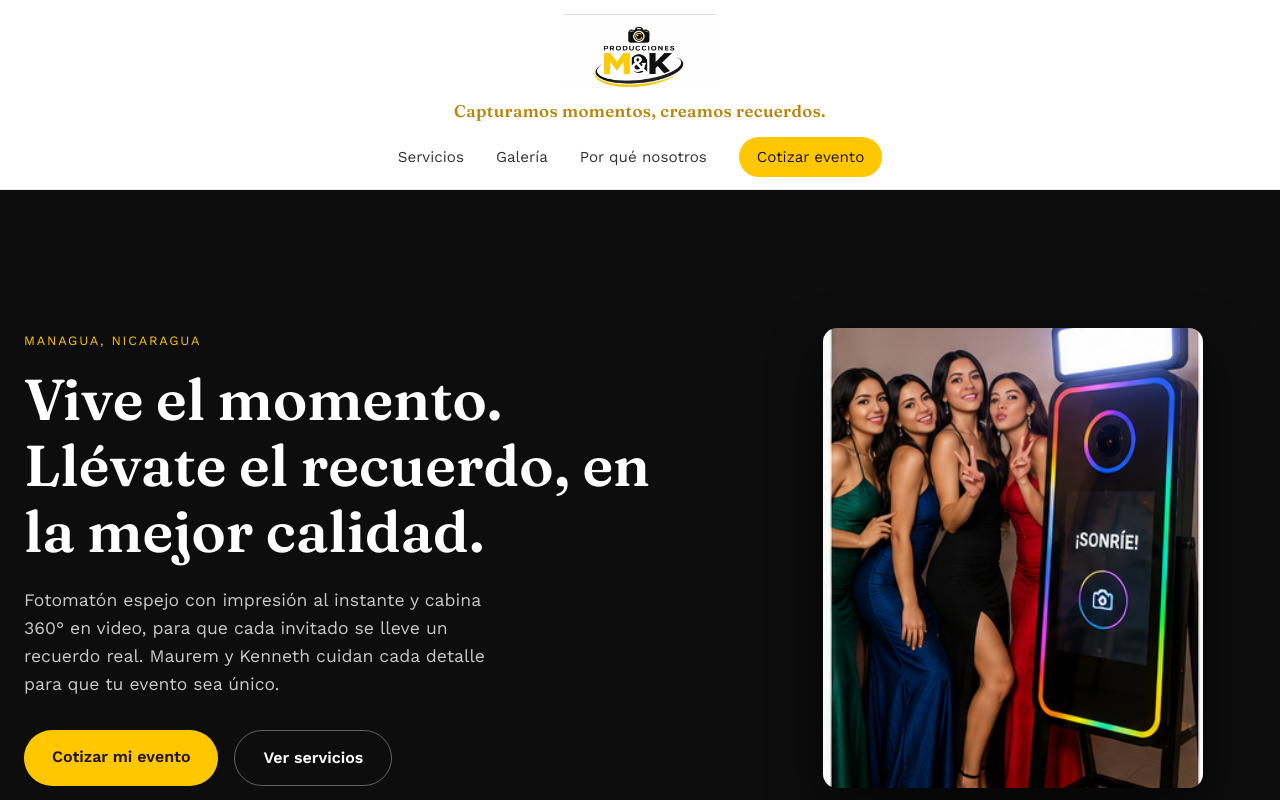
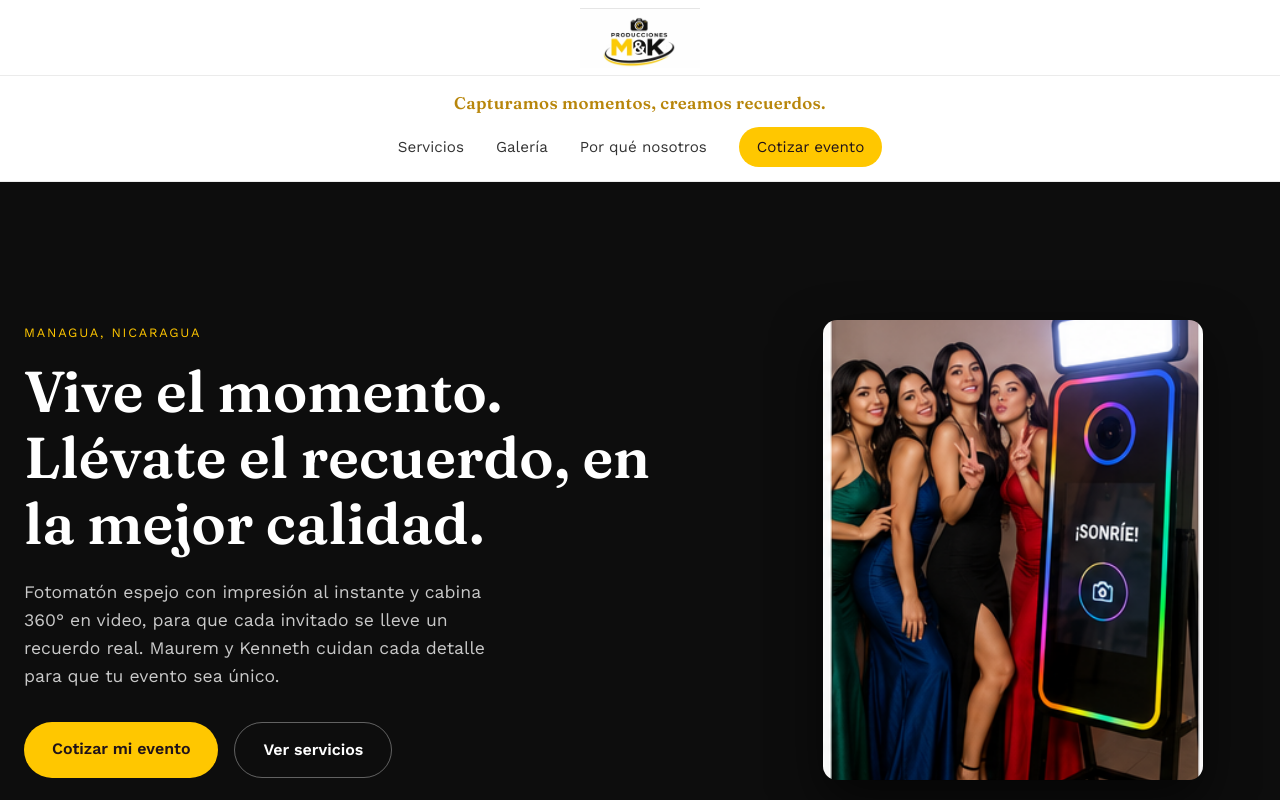
Before and after one commit to produccionesmyk/produccionesmyk.github.io, a plain HTML site: page index.html in a window 1280 px wide. Shown: the top 800 px of the page. Drawn offline with nearby package versions, Linux system fonts and the light colour scheme.

Commit message:
Add files via upload

```diff
--- a/index.html
+++ b/index.html
@@ -15,10 +15,14 @@
 </head>
 <body>
 
-  <!-- ============ BARRA DE NAVEGACIÓN (fondo blanco, fija al hacer scroll) ============ -->
+  <!-- ============ BARRA FIJA (solo logo, 2cm de alto, blanca, sticky) ============ -->
   <header class="nav">
-    <div class="nav__inner">
-      <a href="#inicio" class="nav__logo"><img src="assets/logo-banner.png" alt="Producciones M&K" class="nav__logo-img"></a>
+    <a href="#inicio" class="nav__logo"><img src="assets/logo-banner.png" alt="Producciones M&K" class="nav__logo-img"></a>
+  </header>
+
+  <!-- ============ FRANJA DE MENÚ (no fija, se desplaza con la página) ============ -->
+  <div class="subnav">
+    <div class="subnav__inner">
       <p class="nav__slogan">Capturamos momentos, creamos recuerdos.</p>
 
       <!-- Botón hamburguesa, solo visible en móvil -->
@@ -34,7 +38,7 @@
         <a href="#contacto" class="nav__cta">Cotizar evento</a>
       </nav>
     </div>
-  </header>
+  </div>
 
   <!-- ============ HERO (primera pantalla) ============ -->
   <section class="hero" id="inicio">
--- a/style.css
+++ b/style.css
@@ -65,34 +65,46 @@ section { padding: 96px 24px; }
 .btn--ghost { border: 1px solid rgba(255,255,255,0.35); color: var(--color-text); }
 
 /* =======================================================
-   NAVEGACIÓN (fondo blanco, fija al hacer scroll)
+   BARRA FIJA (solo logo, 2cm de alto, blanca, sticky)
 ======================================================= */
 .nav {
   position: sticky;
   top: 0;
   z-index: 50;
+  height: 76px; /* 76px ≈ 2cm de alto, el banner completo mide esto */
   background: #ffffff;
   border-bottom: 1px solid rgba(0,0,0,0.08);
-  padding: 14px 24px 12px;
+  display: flex;
+  align-items: center;
+  justify-content: center;
 }
-.nav__inner {
+.nav__logo { display: block; height: 100%; display: flex; align-items: center; }
+.nav__logo-img { height: 60px; width: auto; display: block; } /* un poco menor a 76px para dejar aire arriba/abajo */
+
+/* =======================================================
+   FRANJA DE MENÚ (eslogan + links, no fija, se desplaza con la página)
+======================================================= */
+.subnav {
+  background: #ffffff;
+  border-bottom: 1px solid rgba(0,0,0,0.08);
+  padding: 14px 24px;
+}
+.subnav__inner {
   max-width: var(--max-width);
   margin: 0 auto;
   position: relative;
   display: flex;
   flex-direction: column;
   align-items: center;
-  gap: 6px;
+  gap: 10px;
 }
-.nav__logo { display: block; }
-.nav__logo-img { height: 76px; width: auto; display: block; } /* 76px ≈ 2cm de alto, sin distorsión */
 .nav__slogan {
   color: var(--color-gold-dark);
   font-family: var(--font-display);
   font-weight: 600;
   font-size: 1.05rem;
   letter-spacing: 0.02em;
-  margin: 2px 0 6px;
+  margin: 0;
 }
 
 .nav__links { display: flex; align-items: center; justify-content: center; gap: 32px; flex-wrap: wrap; }
@@ -109,7 +121,7 @@ section { padding: 96px 24px; }
   display: none;
   position: absolute;
   right: 0;
-  top: 76px;
+  top: 0;
   flex-direction: column;
   gap: 5px;
   background: none;
```
